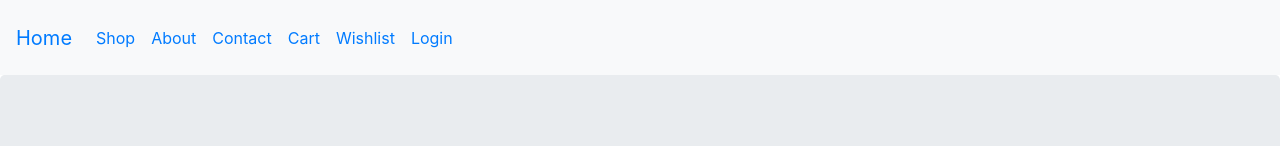
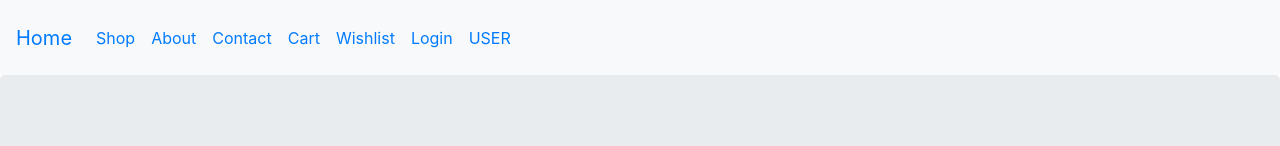
Before and after one commit to philip993/e-com, a React (Create React App) app: page / in a window 1280 px wide. Shown: the top 146 px of the page. Built offline with nearby package versions, Linux system fonts and the light colour scheme.

Commit message:
userId is not set in LS upon login

```diff
--- a/src/components/Header/Header.js
+++ b/src/components/Header/Header.js
@@ -5,13 +5,20 @@ import { Link } from "react-router-dom";
 import { Navbar, Nav, NavLink } from "react-bootstrap";
 import Logout from "../Logout/Logout";
 import { GetTokenFromLS } from "./HeaderActions";
+import { getUserInformation } from "../User/UserActions";
 
 const Header = () => {
-  const user = useSelector(state => state.HeaderReducer);
+  const header = useSelector(state => state.HeaderReducer);
   const dispatch = useDispatch();
+  const userR = useSelector(state => state.UserReducer);
+
+  // useEffect(() => {
+  //   dispatch(getUserInformation());
+  // }, [userR.info]);
 
   const getToken = () => {
     dispatch(GetTokenFromLS());
+    dispatch(getUserInformation());
   };
 
   const returnTokenFromLS = localStorage.getItem("token");
@@ -55,6 +62,10 @@ const Header = () => {
               <Link to='/profile'>Profile</Link>
             </Nav.Link>
           ) : null}
+
+          <Nav.Link>
+            <Link to='/user'>USER</Link>
+          </Nav.Link>
         </Nav>
       </Navbar>
     </div>
```
